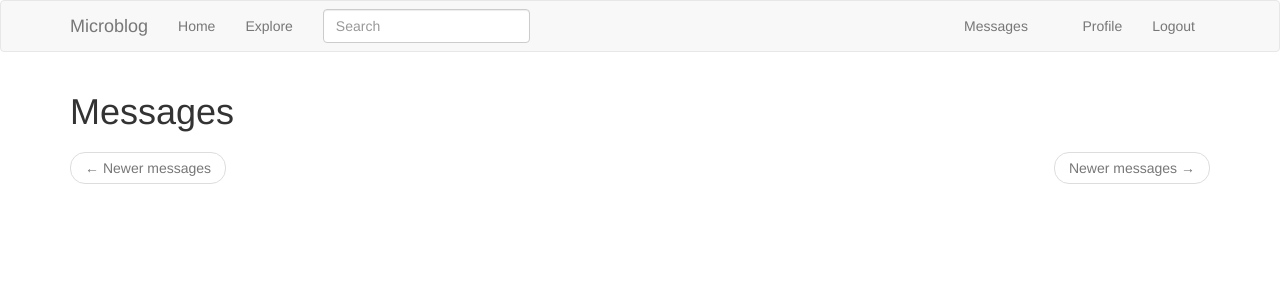
After one commit to prrrffrrrp/new_flask_mega_tutorial, a Flask app: page /messages in a window 1280 px wide. The commit adds this page. Shown: the top 300 px of the page. Run offline with Flask 2, Linux system fonts and the light colour scheme; the visitor is signed in with stand-in values (Sample User, id 1); data comes from the database, SQL or seed files in the repository; data that the repository does not hold is empty; some libraries are stand-ins or nearby versions.

Commit message:
IN PROGRESS: add user notifications

```diff
--- a/app/main/forms.py
+++ b/app/main/forms.py
@@ -26,6 +26,11 @@ class EmptyForm(FlaskForm):
     submit = SubmitField(_l('Submit'))
 
 
+class MessageForm(FlaskForm):
+    message = TextAreaField(_l('Message'), validators=[DataRequired(), Length(min=0, max=140)])
+    submit = SubmitField(_l('Submit'))
+
+
 class PostForm(FlaskForm):
     post = TextAreaField(_l('Say something'), validators=[DataRequired(), Length(min=1, max=140)])
     submit = SubmitField(_l('Submit'))
--- a/app/main/routes.py
+++ b/app/main/routes.py
@@ -1,7 +1,7 @@
 from app import db
 from app.main import bp
-from app.main.forms import EditProfileForm, EmptyForm, PostForm, SearchForm
-from app.models import User, Post
+from app.main.forms import EditProfileForm, EmptyForm, PostForm, SearchForm, MessageForm
+from app.models import User, Post, Message
 from app.translate import translate
 from datetime import datetime
 from flask import render_template, flash, redirect, url_for, request, g, jsonify, current_app
@@ -87,6 +87,20 @@ def index():
     return render_template('index.html', title=_('Home'), form=form, posts=posts.items, next_url=next_url, prev_url=prev_url)
 
 
+@bp.route('/messages')
+@login_required
+def messages():
+    current_user.last_message_read_time = datetime.utcnow()
+    db.session.commit()
+    page = request.args.get('page', 1, type=int)
+    messages = current_user.messages_received.order_by(Message.timestamp.desc()).paginate(
+        page, current_app.config['POSTS_PER_PAGE'], False
+    )
+    next_url = url_for('main.messages', page=messages.next_num) if messages.has_next else None
+    prev_url = url_for('main.messages', page=messages.prev_num) if messages.has_prev else None
+    return render_template('messages.html', messages=messages.items, next_url=next_url, prev_url=prev_url)
+
+
 @bp.route('/search')
 @login_required
 def search():
@@ -99,6 +113,20 @@ def search():
     prev_url = url_for('main.search', q=g.search_form.q.data, page=page - 1) \
         if page > 1 else None
     return render_template('search.html', title=_('Search'), posts=posts, next_url=next_url, prev_url=prev_url)
+
+
+@bp.route('/send_message/<recipient>', methods=['GET', 'POST'])
+@login_required
+def send_message(recipient):
+    user = User.query.filter_by(username=recipient).first_or_404()
+    form = MessageForm()
+    if form.validate_on_submit():
+        msg = Message(author=current_user, recipient=user, body=form.message.data)
+        db.session.add(msg)
+        db.session.commit()
+        flash(_('Your message has been sent.'))
+        return redirect(url_for('main.user', username=recipient))
+    return render_template('send_message.html', title=_('Send Message'), form=form, recipient=recipient)
 
 
 @bp.route('/translate', methods=['POST'])
--- a/app/models.py
+++ b/app/models.py
@@ -57,6 +57,17 @@ followers = db.Table('followers',
                      )
 
 
+class Message(db.Model):
+    id = db.Column(db.Integer, primary_key=True)
+    sender_id = db.Column(db.Integer, db.ForeignKey('user.id'))
+    recipient_id = db.Column(db.Integer, db.ForeignKey('user.id'))
+    body = db.Column(db.String(140))
+    timestamp = db.Column(db.DateTime, index=True, default=datetime.utcnow)
+
+    def __repr__(self):
+        return '<Message {}>'.format(self.body)
+
+
 class Post(SearchableMixin, db.Model):
     __searchable__ = ['body']
     id = db.Column(db.Integer, primary_key=True)
@@ -83,6 +94,9 @@ class User(UserMixin, db.Model):
         secondaryjoin=(followers.c.followed_id == id),
         backref=db.backref('followers', lazy='dynamic'), lazy='dynamic'
     )
+    messages_sent = db.relationship('Message', foreign_keys='Message.sender_id', backref='author', lazy='dynamic')
+    messages_received = db.relationship('Message', foreign_keys='Message.recipient_id', backref='recipient', lazy='dynamic')
+    last_message_read_time = db.Column(db.DateTime)
 
     def avatar(self, size: int):
         digest = md5(self.email.lower().encode('utf-8')).hexdigest()
@@ -126,6 +140,13 @@ class User(UserMixin, db.Model):
         if self.is_following(user):
             self.followed.remove(user)
 
+    # -- Messages --
+
+    def new_messages(self):
+        last_read_time = self.last_message_read_time or datetime(1900, 1, 1)
+        return Message.query.filter_by(recipient=self).filter(Message.timestamp > last_read_time).count()
+
+
     def __repr__(self):
         return f'<User {self.username}>'
 
--- a/app/templates/base.html
+++ b/app/templates/base.html
@@ -34,6 +34,17 @@
                 {% if current_user.is_anonymous %}
                 <li><a href="{{ url_for('auth.login') }}">{{ _('Login') }}</a></li>
                 {% else %}
+                <li>
+                    <a href="{{ url_for('main.messages') }}">
+                        {{ _('Messages') }}
+                        {% set new_messages = current_user.new_messages() %}
+                        <span id="message_count" class="badge"
+                            style="visibility: {% if new_messages %}visible
+                                                {%else%}hidden {% endif %};">
+                            {{ new_messages }}
+                        </span>
+                    </a>
+                </li>
                 <li><a href="{{ url_for('main.user', username=current_user.username) }}">{{ _('Profile') }}</a></li>
                 <li><a href="{{ url_for('auth.logout') }}">{{ _('Logout') }}</a></li>
                 {% endif %}
@@ -74,6 +85,7 @@
                 $(destElem).text("{{ _('Error: Could not contact server.') }}");
             });
         }
+
         $(function() {
             var timer = null;
             var xhr = null;
@@ -116,5 +128,10 @@
                 }
             )
         });
+
+        function set_message_count(n) {
+            $('#message_count').text(n);
+            $('#message_count').css('visibility', n ? 'visible' : 'hidden');
+        }
     </script>
 {% endblock %}
--- /dev/null
+++ b/app/templates/messages.html
@@ -0,0 +1,24 @@
+<!DOCTYPE HTML>
+
+{% extends "base.html" %}
+
+{% block app_content %}
+  <h1>{{ _('Messages') }}</h1>
+  {% for post in messages %}
+    {% include '_post.html' %}
+  {% endfor %}
+  <nav aria-label="...">
+    <ul class="pager">
+      <li class="previous{% if not prev_url %} disabled{% endif %}">
+        <a href="{{ prev_url or '#' }}">
+          <span aria-hidden="true">&larr;</span> {{ _('Newer messages') }}
+        </a>
+      </li>
+      <li class="next{% if not next_url %} disabled{% endif %}">
+        <a href="{{ next_url or '#' }}">
+          {{ _('Newer messages') }} <span aria-hidden="true">&rarr;</span>
+        </a>
+      </li>
+    </ul>
+  </nav>
+{% endblock %}
--- a/app/templates/user.html
+++ b/app/templates/user.html
@@ -28,6 +28,9 @@
                     </form>
                 </p>
                 {% endif %}
+                {% if user != current_user %}
+                <p><a href="{{ url_for('main.send_message', recipient=user.username) }}">{{ _('Send private messge') }}</a></p>
+                {% endif %}
             </td>
         </tr>
     </table>
```
Also changed, not shown: app/templates/send_message.html (added, +13 -0 lines), migrations/versions/e18e4c491757_add_private_messages.py (added, +41 -0 lines), app/translations/es/LC_MESSAGES/messages.po.
